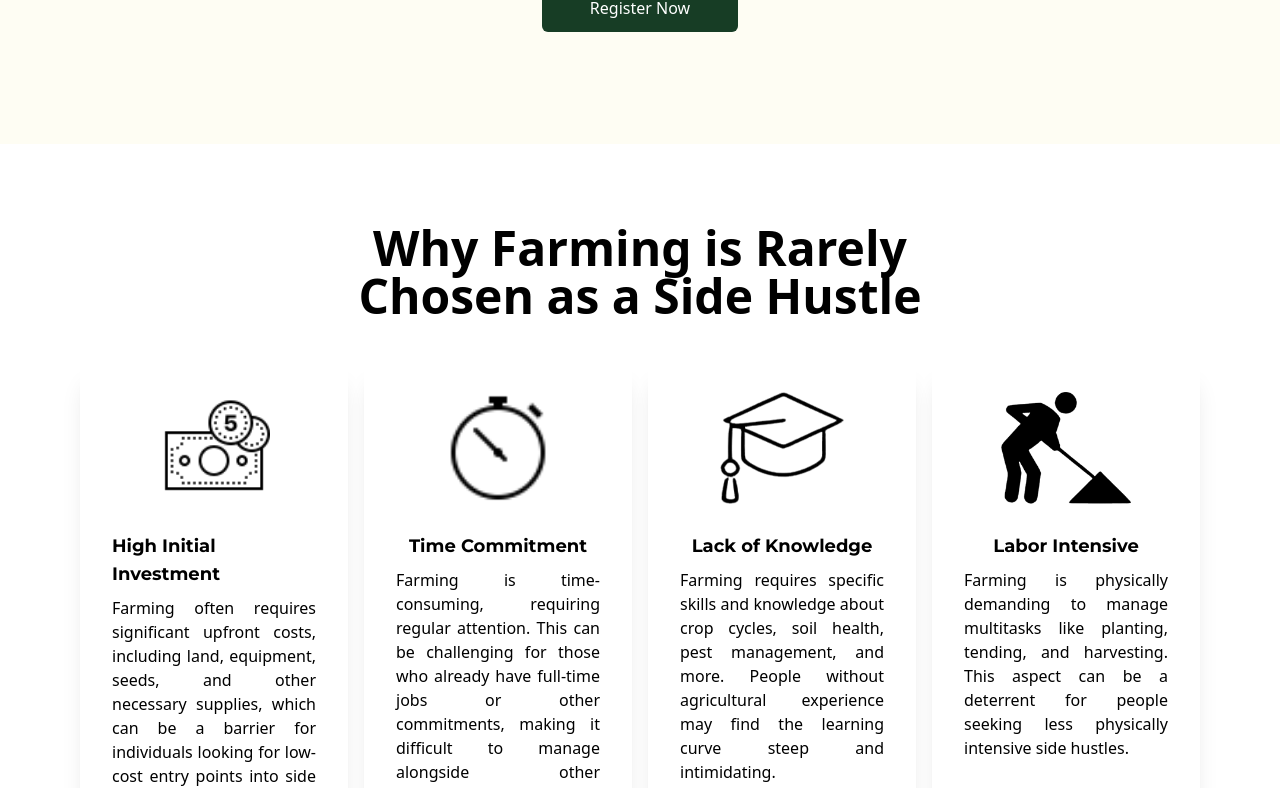
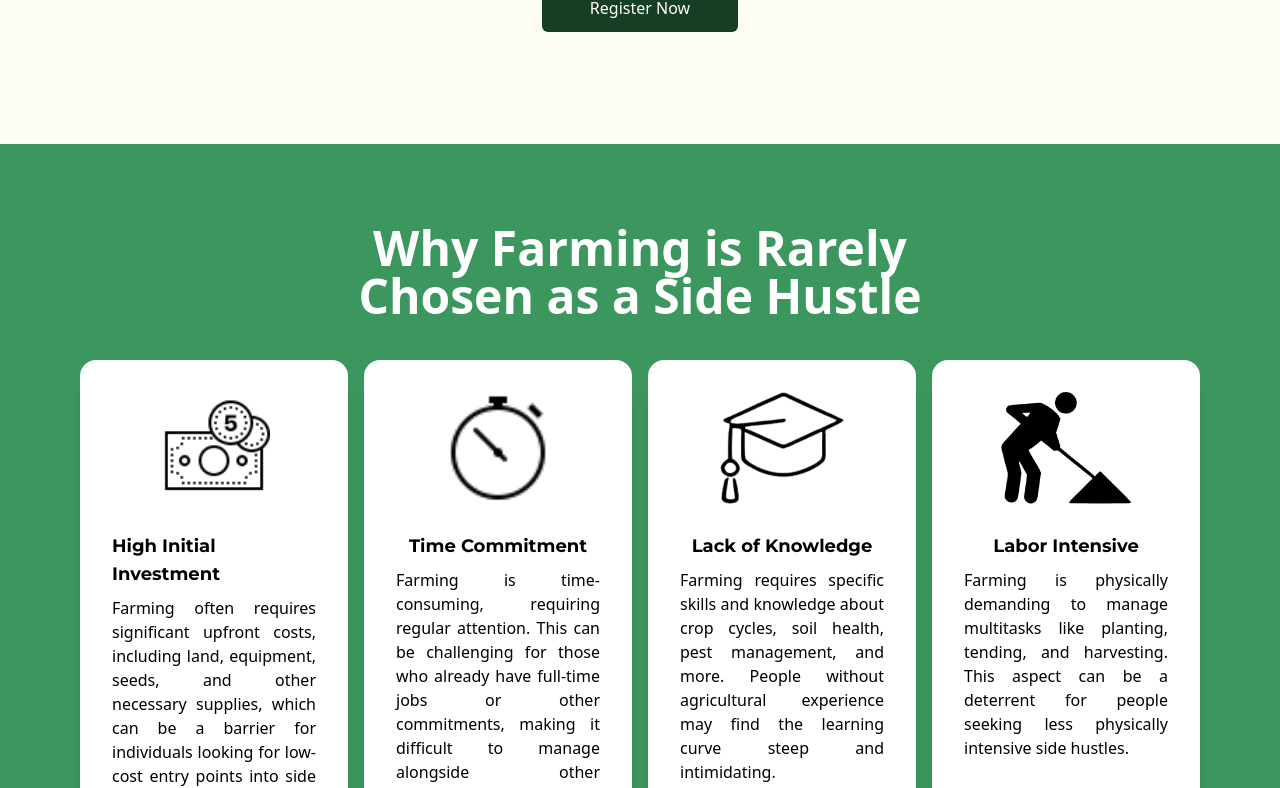
Before and after one commit to kevinmisigaro/farmwise, a Next.js app: page / in a window 1280 px wide. Shown: the part 2734-3522 px from the top of the page. Built offline with nearby package versions, Linux system fonts and the light colour scheme.

Commit message:
title change and bg change

```diff
--- a/src/app/page.tsx
+++ b/src/app/page.tsx
@@ -268,8 +268,8 @@ function Index() {
         </div>
       </div>
 
-      <div className="px-5 md:px-10 py-10 md:py-20">
-        <h1 className="font-bold text-2xl md:text-5xl text-center">
+      <div className="px-5 md:px-10 py-10 md:py-20 bg-[#3C975E]">
+        <h1 className="font-bold text-2xl md:text-5xl text-center text-white">
         Why Farming is Rarely <br/> Chosen as a Side Hustle
         </h1>
 
@@ -532,7 +532,7 @@ function Index() {
         <div className="hero-content text-neutral-content">
           <div className="text-white w-[80vw]">
             <div className={`${mali.className} text-center mb-12 text-3xl`}>
-              About Farmwise
+            Why Choose Farmwise
             </div>
             <div className="grid grid-col-1 md:grid-cols-2 gap-20">
               <div>
```
